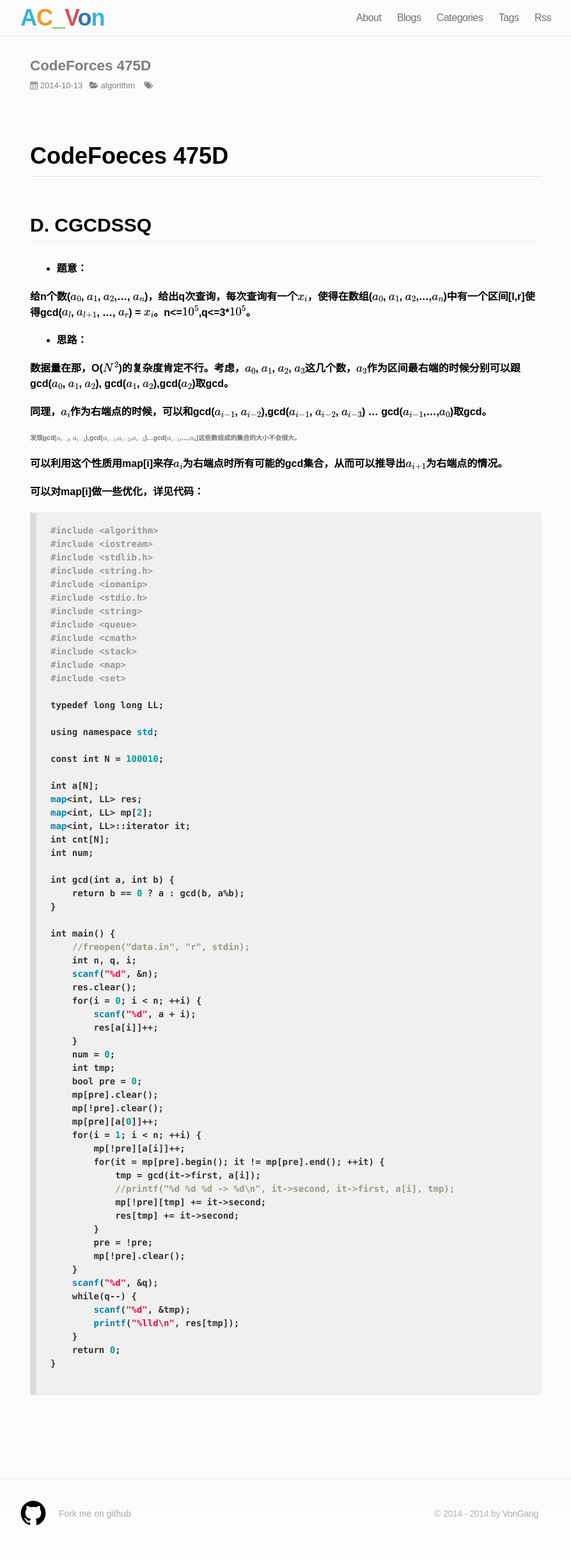
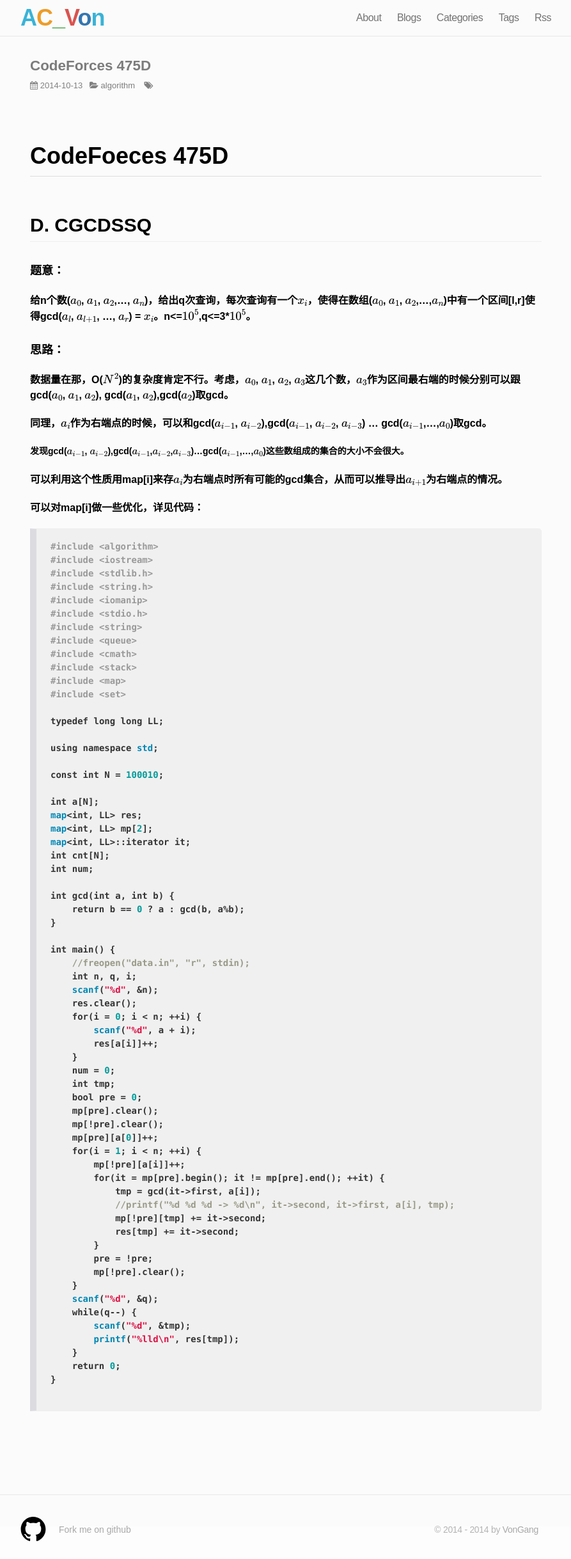
Before and after one commit to vongang/vongang.github.io, a Jekyll site: the page built from _posts/2014-10-13-codeforces-475d.md, in a window 1280 px wide. Shown: the whole page at 64% size, without its empty margins (193-1086 px from the left). Built offline with Jekyll 4.4.1, drawn with Linux system fonts in a browser that asks for light colours; nearby versions of some CDN libraries; Markdown is read by kramdown in place of the engine named in the settings; formulas are drawn with MathJax 3; comment, search, counter and statistics services are not loaded; before the commit the page ends 2412 px from its top, so only the background shows below that.

```diff
--- a/_posts/2014-10-13-codeforces-475d.md
+++ b/_posts/2014-10-13-codeforces-475d.md
@@ -8,17 +8,17 @@ category: algorithm
 
 ## D. CGCDSSQ
 
-* 题意：
+#### 题意：
 
 给n个数($a_0$, $a_1$, $a_2$,..., $a_n$)，给出q次查询，每次查询有一个$x_i$，使得在数组($a_0$, $a_1$, $a_2$,...,$a_n$)中有一个区间[l,r]使得gcd($a_l$, $a_{l+1}$, ..., $a_r$) = $x_i$。n<=$10^5$,q<=3*$10^5$。
 
-* 思路：
+#### 思路：
 
 数据量在那，O($N^2$)的复杂度肯定不行。考虑，$a_0$, $a_1$, $a_2$, $a_3$这几个数，$a_3$作为区间最右端的时候分别可以跟gcd($a_0$, $a_1$, $a_2$), gcd($a_1$, $a_2$),gcd($a_2$)取gcd。
 
 同理，$a_i$作为右端点的时候，可以和gcd($a_{i-1}$, $a_{i-2}$),gcd($a_{i-1}$, $a_{i-2}$, $a_{i-3}$) ... gcd($a_{i-1}$,...,$a_0$)取gcd。
 
-###### 发现gcd($a_{i-1}$, $a_{i-2}$),gcd($a_{i-1}$,$a_{i-2}$,$a_{i-3}$)...gcd($a_{i-1}$,...,$a_0$)这些数组成的``集合``的大小不会很大。
+##### 发现gcd($a_{i-1}$, $a_{i-2}$),gcd($a_{i-1}$,$a_{i-2}$,$a_{i-3}$)...gcd($a_{i-1}$,...,$a_0$)这些数组成的``集合``的大小不会很大。
 
 可以利用这个性质用map[i]来存$a_i$为右端点时所有可能的gcd集合，从而可以推导出$a_{i+1}$为右端点的情况。
 
```
